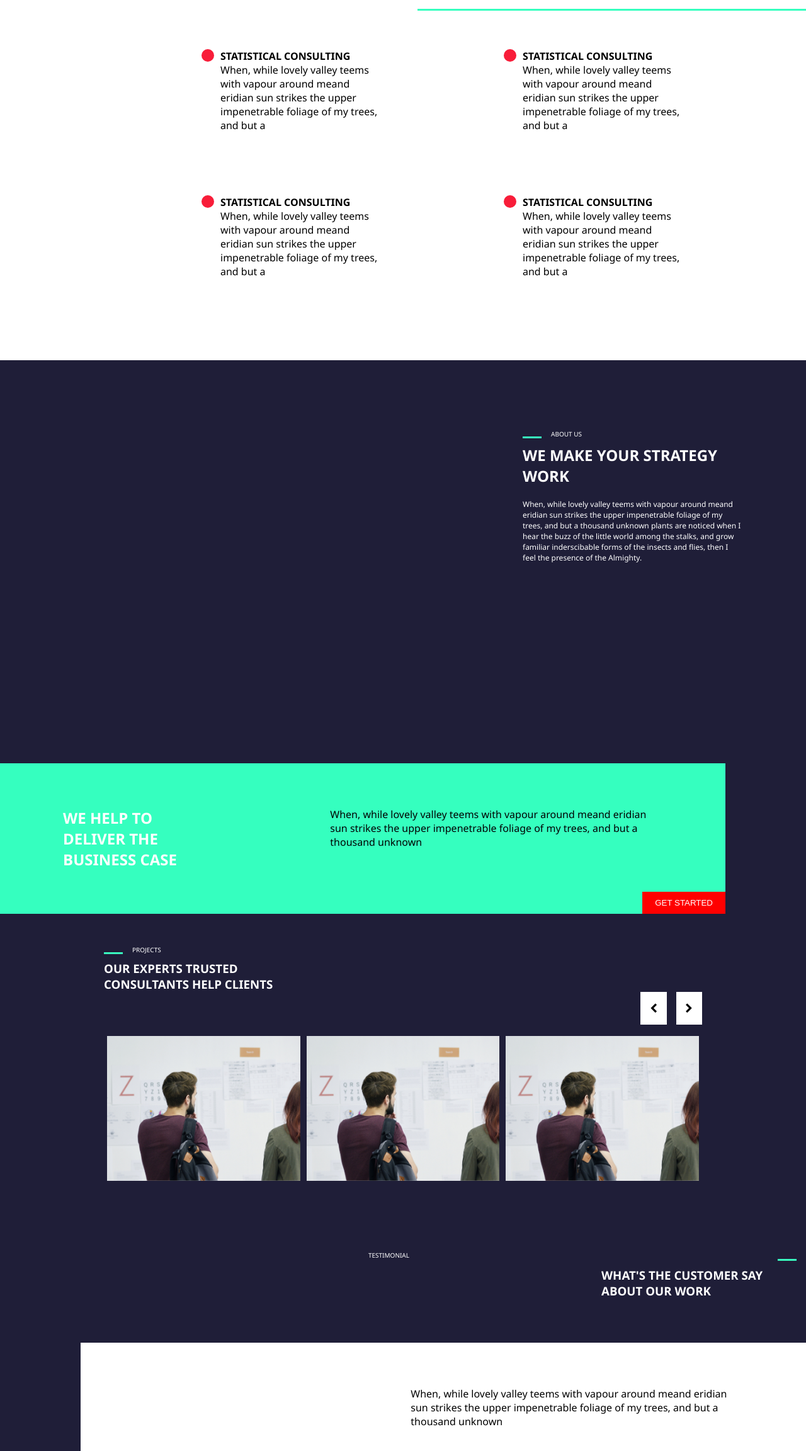
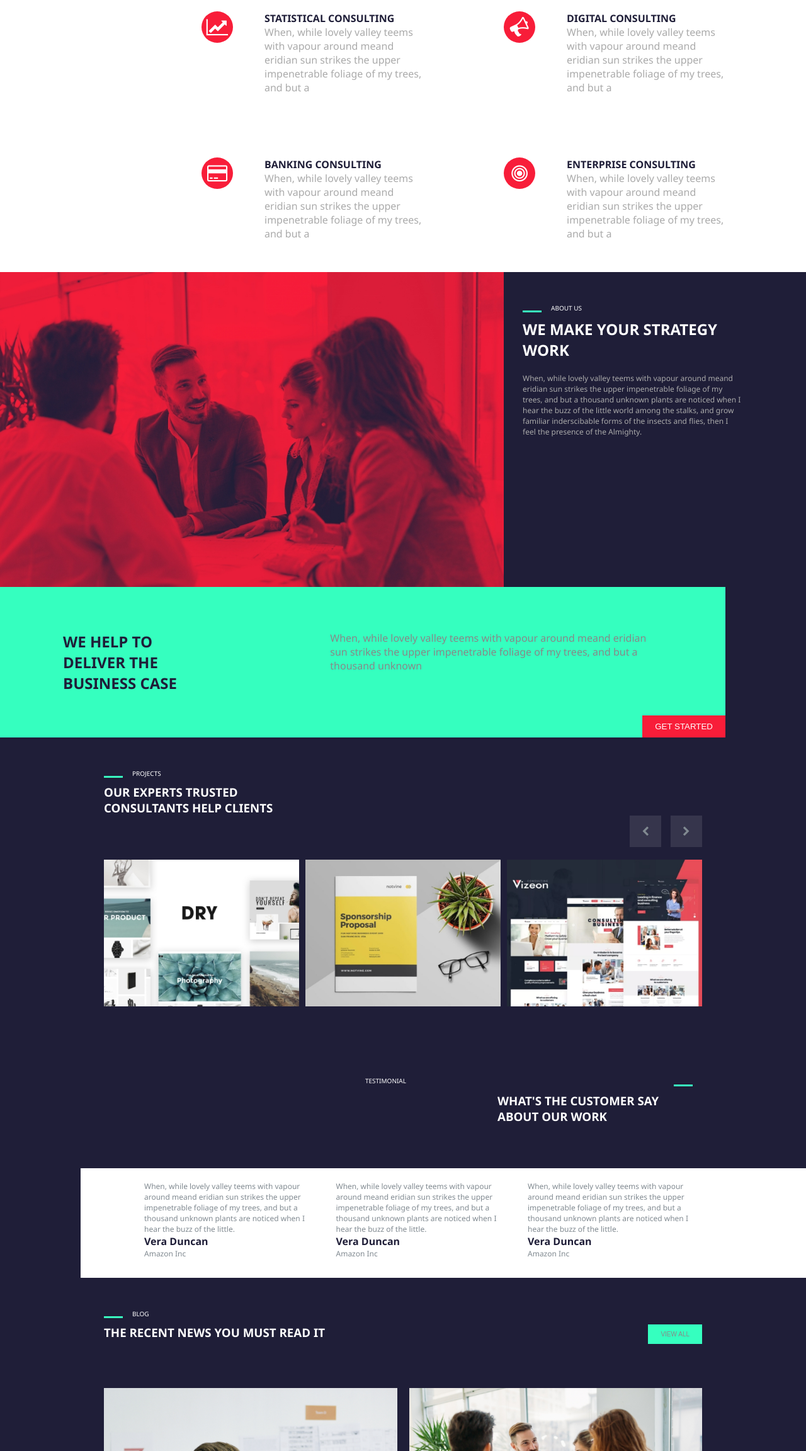
Before and after one commit to Steferre/proj-html-vuejs, a website: page index.html in a window 1280 px wide. Shown: the part 394-2698 px from the top of the page at 63% size. Drawn offline with Linux system fonts and the light colour scheme.

Commit message:
Bozza layout con colore testi, mancano spaziature

```diff
--- a/index.html
+++ b/index.html
@@ -52,13 +52,15 @@
                 <div class="emptySpace"></div>
                 <div class="content">
                     <div class="titleContainer">
-                        <h3>OUR CONSULTANTS CAN HELP YOU</h3>
+                        <h3 class="darkBlue">OUR CONSULTANTS CAN HELP YOU</h3>
                         <div class="greenBar"></div>
                     </div>
                     <div class="cardsContainer">
                         <div class="card">
                             <div class="roundImgBox">
-                                <div class="redSpot"></div>
+                                <div class="redSpot">
+                                    <i class="fa fa-line-chart"></i>
+                                </div>
                             </div>
                             <div class="textBox">
                                 <h4>STATISTICAL CONSULTING</h4>
@@ -67,28 +69,34 @@
                         </div>
                         <div class="card">
                             <div class="roundImgBox">
-                                <div class="redSpot"></div>
+                                <div class="redSpot rotate">
+                                    <i class="fa fa-bullhorn"></i>
+                                </div>
                             </div>
                             <div class="textBox">
-                                <h4>STATISTICAL CONSULTING</h4>
+                                <h4>DIGITAL CONSULTING</h4>
                                 <p>When, while lovely valley teems with vapour around meand eridian sun strikes the upper impenetrable foliage of my trees, and but a</p>
                             </div>
                         </div>
                         <div class="card">
                             <div class="roundImgBox">
-                                <div class="redSpot"></div>
+                                <div class="redSpot">
+                                    <i class="fa fa-credit-card"></i>
+                                </div>
                             </div>
                             <div class="textBox">
-                                <h4>STATISTICAL CONSULTING</h4>
+                                <h4>BANKING CONSULTING</h4>
                                 <p>When, while lovely valley teems with vapour around meand eridian sun strikes the upper impenetrable foliage of my trees, and but a</p>
                             </div>
                         </div>
                         <div class="card">
                             <div class="roundImgBox">
-                                <div class="redSpot"></div>
+                                <div class="redSpot">
+                                    <i class="fa fa-bullseye"></i>
+                                </div>
                             </div>
                             <div class="textBox">
-                                <h4>STATISTICAL CONSULTING</h4>
+                                <h4>ENTERPRISE CONSULTING</h4>
                                 <p>When, while lovely valley teems with vapour around meand eridian sun strikes the upper impenetrable foliage of my trees, and but a</p>
                             </div>
                         </div>
@@ -98,7 +106,9 @@
         </section>
         <section class="secondSct">
             <div class="wrapper">
-                <div class="bgImageBox"></div>
+                <div class="bgImageBox">
+                    <img src="images/business-people-working-together-on-project-and-5FHSKBL.jpg" alt="random image">
+                </div>
                 <div class="titleBox horSpace">
                     <div class="subTitle">
                         <div class="greenBar"></div>
@@ -135,13 +145,13 @@
                     <div class="photosBox">
                         <!--si potrebbero ciclare con vue js-->
                         <div class="photo">
-                            <img src="images/startup-business-people-and-strategy-board-PAJ3P9K-1390x1042.jpg" alt="random image">
+                            <img src="images/DRY-1-790x592.jpg" alt="random image">
                         </div>
                         <div class="photo">
-                            <img src="images/startup-business-people-and-strategy-board-PAJ3P9K-1390x1042.jpg" alt="random image">
+                            <img src="images/221bf0b7-8134-43bb-936a-5acbe42db64a-790x592.jpg" alt="random image">
                         </div>
                         <div class="photo">
-                            <img src="images/startup-business-people-and-strategy-board-PAJ3P9K-1390x1042.jpg" alt="random image">
+                            <img src="images/z1el4c4p-790x592.jpg" alt="random image">
                         </div>
                         <div class="arrowsBox">
                             <div class="arrowBg">
@@ -156,6 +166,7 @@
             </div>
         </section>
         <section class="fourthSct wrapVertical">
+            <div class="container">
                 <div class="titleBox end">
                     <div class="subTitle reverse">
                         <div class="greenBar"></div>
@@ -167,12 +178,26 @@
                         <h3>WHAT'S THE CUSTOMER SAY ABOUT OUR WORK</h3>
                     </div>
                 </div>
+            </div>
             <div class="banner white">
-                <div class="titolo customPadding">
-                    <h2>WE HELP TO DELIVER THE BUSINESS CASE</h2>
+                <div class="container">
+                    <div class="contentBox">
+                        <div class="contentCard">
+                            <p>When, while lovely valley teems with vapour around meand eridian sun strikes the upper impenetrable foliage of my trees, and but a thousand unknown plants are noticed when I hear the buzz of the little.</p>
+                            <span>Vera Duncan</span>
+                            <p>Amazon Inc</p>
                         </div>
-                <div class="testo customPadding">
-                    <p>When, while lovely valley teems with vapour around meand eridian sun strikes the upper impenetrable foliage of my trees, and but a thousand unknown</p>
+                        <div class="contentCard">
+                            <p>When, while lovely valley teems with vapour around meand eridian sun strikes the upper impenetrable foliage of my trees, and but a thousand unknown plants are noticed when I hear the buzz of the little.</p>
+                            <span>Vera Duncan</span>
+                            <p>Amazon Inc</p>
+                        </div>
+                        <div class="contentCard">
+                            <p>When, while lovely valley teems with vapour around meand eridian sun strikes the upper impenetrable foliage of my trees, and but a thousand unknown plants are noticed when I hear the buzz of the little.</p>
+                            <span>Vera Duncan</span>
+                            <p>Amazon Inc</p>
+                        </div>
+                    </div>
                 </div>
             </div>
         </section>
@@ -187,7 +212,7 @@
                         <div class="mainTitle customStyle">
                             <h3>THE RECENT NEWS YOU MUST READ IT</h3>
                             <div class="btnBox">
-                                <button class="btnStyle">VIEW ALL</button>
+                                <button class="btnStyle black">VIEW ALL</button>
                             </div>
                         </div>
                     </div>
@@ -221,7 +246,7 @@
                     <h2>LET'S TALK ABOUT WORK</h2>
                     <p>A wonderful serenity has taken possession Far far away, behind the word mountains.</p>
                     <div>
-                        <button class="">GET STARTED</button>
+                        <button class="btnStyleBlue">GET STARTED</button>
                     </div>
                 </div>
             </div>
@@ -231,7 +256,7 @@
         <div class="container">
             <div class="topFooter">
                 <img src="images/logotype-2-300x50.png" alt="logo">
-                <div class="linksList">
+                <div class="linksList liFooterCustom">
                     <!--per il momento fatta cosi ma poi verra fatta con vue js-->
                     <ul>
                         <li><a href="#">HOME</a></li>
--- a/src/partials/_commons.scss
+++ b/src/partials/_commons.scss
@@ -16,5 +16,4 @@ body {
 
 .wrapper {
     display: flex;
-    padding: 60px 0 80px;
 }
--- a/src/partials/_firstSct.scss
+++ b/src/partials/_firstSct.scss
@@ -9,6 +9,9 @@
 .titleContainer {
     display: flex;
     align-items: center;
+        .darkBlue {
+            color: $darkBlue;
+        }
         .greenBar {
             flex-grow: 1;
             background-color: $lghWaterGreen;
@@ -25,15 +28,35 @@
             display: flex;
             padding: 50px 0;
                 .roundImgBox {
-                    margin-right: 10px;
+                    margin-right: 50px;
                         .redSpot {
+                            display: flex;
+                            justify-content: center;
+                            align-items: center;
                             background-color: $red;
                             border-radius: 50%;
-                            padding: 10px;
+                            width: 50px;
+                            height: 50px;
+                            text-align: center;
+                            color: white;
+                                i {
+                                    font-size: 30px;
+                                }
+                        }
+                        .rotate {
+                            i {
+                                transform: rotate(-25deg);
+                            }
                         }
                 }
                 .textBox {
                     width: 250px;
+                        h4 {
+                            color: $darkBlue;
+                        }
+                        p {
+                            color: $txtLightGray;
+                        }
                 }
         }
 }
--- a/src/partials/_fourthSct.scss
+++ b/src/partials/_fourthSct.scss
@@ -1,5 +1,5 @@
 .fourthSct {
-    background-color: #1F1E38;
+    background-color: $darkBlue;
     align-items: flex-end;
   }
   .end {
@@ -10,11 +10,27 @@
     flex-direction: row-reverse;
   }
   .center {
-    margin-right: 585px;
+    margin-right: 425px;
   }
   .customWidth {
     width: 325px;
   }
   .white {
-    background-color: white;
+    background-color: $white;
+      .contentBox {
+        display: flex;
+        justify-content: space-between;
+        padding: 20px 80px 30px 0;
+          .contentCard {
+            flex-basis: calc(90% / 3);
+              p {
+                color: $txtGray;
+                font-size: 12px;
+              }
+              span {
+                font-weight: bold;
+                color: $darkBlue;
+              }
+          }
+      }
   }
--- a/src/partials/_secondSct.scss
+++ b/src/partials/_secondSct.scss
@@ -6,27 +6,41 @@
     background-size: cover;
     width: 800px;
     height: 500px;
+      img {
+        width: 100%;
+        object-fit: contain;
+      }
   }
   .horSpace {
     margin-left: 30px;
   }
   .horSpace p {
-    color: white;
+    color: $txtLightGray;
     font-size: 12px;
   }
   h2 {
-    color: white;
+    color: $white;
   }
   .banner {
     position: relative;
     display: flex;
     background-color: #35FFBF;
     width: 90%;
+      .titolo {
+        h2 {
+          color: $darkBlue;
+        }
+      }
+      .testo {
+        p {
+          color: $txtDarkGray;
+        }
+      }
   }
   .bottoneRosso {
     position: absolute;
-    background-color: red;
-    color: white;
+    background-color: $red;
+    color: $white;
     bottom: 0;
     right: 0;
     border: none;
--- a/src/partials/_thirdSct.scss
+++ b/src/partials/_thirdSct.scss
@@ -7,15 +7,15 @@
     flex-direction: column;
   }
   h3 {
-    color: white;
+    color: $white;
   }
   .photosBox {
     display: flex;
     position: relative;
+    justify-content: space-between;
   }
   .photo {
-    flex-basis: calc(100% / 3);
-    padding: 0 5px;
+    flex-basis: calc(98% / 3);
   }
   .photo img {
     width: 100%;
@@ -28,8 +28,15 @@
     right: 0;
   }
   .arrowBg {
-    background-color: white;
-    padding: 15px;
+    display: flex;
+    align-items: center;
+    justify-content: center;
+    width: 50px;
+    height:50px;
+    background-color: $white1A;
+      i {
+        color: $txtGray;
+      }
   }
   .arrowBg:first-of-type {
     margin-right: 15px;
--- a/src/partials/_variables.scss
+++ b/src/partials/_variables.scss
@@ -22,9 +22,9 @@ $txtGray: #818A91;
 $txtLightGray: #AAAAAA;
 $txtDarkGray: #888888;
 $txtDarkerGray: #444444;
-$darkerGrayB3: #1F1E38B3;
-$darkerGray80: #1F1E3880;
-$darkerGray99: #1F1E3899;
+$darkerBlueB3: #1F1E38B3;
+$darkerBlue80: #1F1E3880;
+$darkerBlue99: #1F1E3899;
 $black: #000000;
 $lightBlue: #1BB0CE;
 /*border colors*/
```
Also changed, not shown: src/partials/_fifthSct.scss (+6 -1 lines), src/partials/_footer.scss (+12 -3 lines), src/partials/_sixthSct.scss (+13 -0 lines), dist/style.css. Lines whose indentation alone changed are shown as unchanged.
